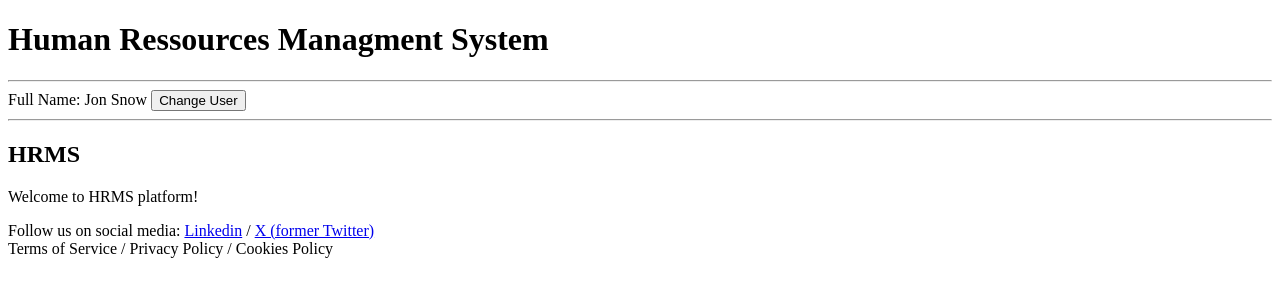
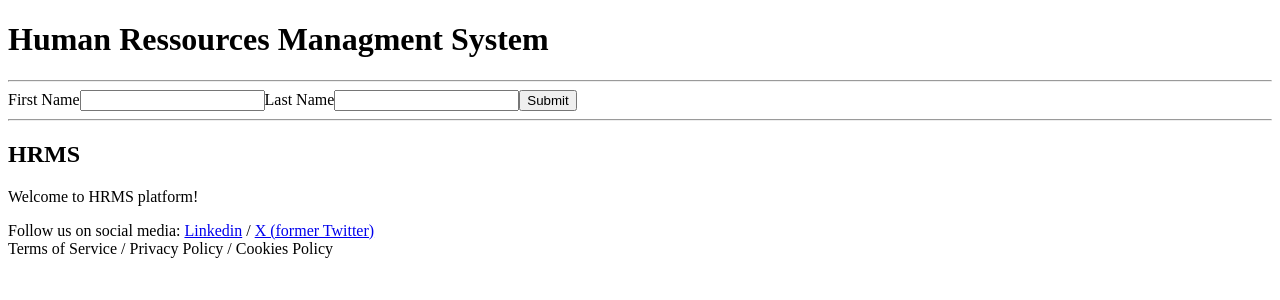
Before and after one commit to JoaoGoncalves/hrms-2-parte, an Angular app: page / in a window 1280 px wide. Shown: the top 300 px of the page. Built offline with nearby package versions, Linux system fonts and the light colour scheme.

Commit message:
exercicio a rever

```diff
--- a/src/app/pages/some-component.component.ts
+++ b/src/app/pages/some-component.component.ts
@@ -1,38 +1,70 @@
-import { Component, computed, signal, untracked } from '@angular/core';
+import { NgIf } from '@angular/common';
+import { Component, computed, effect, inject, signal, untracked } from '@angular/core';
 import { toSignal } from '@angular/core/rxjs-interop';
+import { FormBuilder, FormGroup, ReactiveFormsModule } from '@angular/forms';
 import { interval, map } from 'rxjs';
 
 @Component({
   selector: 'app-some-component',
   standalone: true,
+  imports: [ReactiveFormsModule, NgIf],
   template: `
-    Full Name: {{ fullName() }}
-    <button (click)="changeUser()">Change User</button>
+
+    <article>
+    <form [formGroup]="nameForm" (ngSubmit)="onSubmit()">
+      <label for="firstName">First Name</label>
+      <input id="firstName" formControlName="firstName" type="text">
+
+      <label for="lastName">Last Name</label>
+      <input id="lastName" formControlName="lastName" type="text">
+
+      <button type="submit">Submit</button>
+    </form>
+
+    <div *ngIf="submitted">
+      <p>First Name: {{ nameForm.value.firstName }}</p>
+      <p>Last Name: {{ nameForm.value.lastName }}</p>
+    </div>
+    </article>
   `,
 })
 export class SomeComponent {
+  fb = inject(FormBuilder);
+  nameForm: FormGroup;
+  submitted = false;
 
-  // 1 -
   user = signal({
     id: 1,
     firstName: 'Jon',
     lastName: 'Snow',
     age: 20,
-  }, {
-    equal: (previous, current) => {
-      return previous.id === current.id
-    }
-  })
-
-  fullName = computed(() => {
-    console.log('Re-evaluating');
-    return `${this.user().firstName} ${this.user().lastName}`;
   });
 
-  changeUser() {
+  dateTime = toSignal(interval(2000).pipe(map(() => new Date())), {initialValue: new Date()})
+
+  constructor() {
+    this.nameForm = this.fb.group({
+      firstName: [''],
+      lastName: [''],
+    });
+
+
+    effect(()=> {
+      const dateTime = this.dateTime;
+      untracked(()=>{
+        const formValues = this.nameForm.value;
+        localStorage.setItem('formValues', JSON.stringify(formValues));
+        alert(`Your PRgress has been saved at ${dateTime}`)
+      })
+    })
+  }
+
+  onSubmit() {
+    this.submitted = true;
     this.user.update(value => ({
       ...value,
-      age: 20,
+      firstName: this.nameForm.value,
+      lastName: this.nameForm.value,
     }));
   }
 
```
